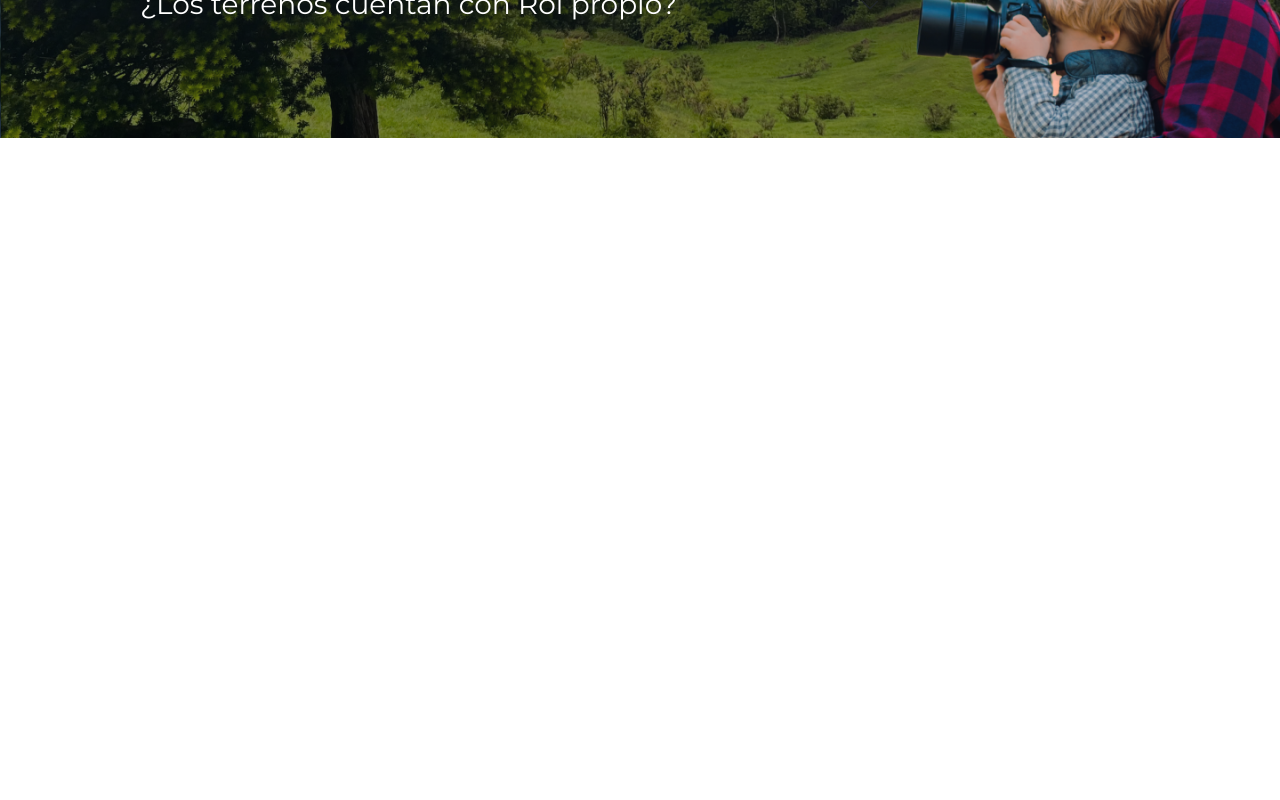
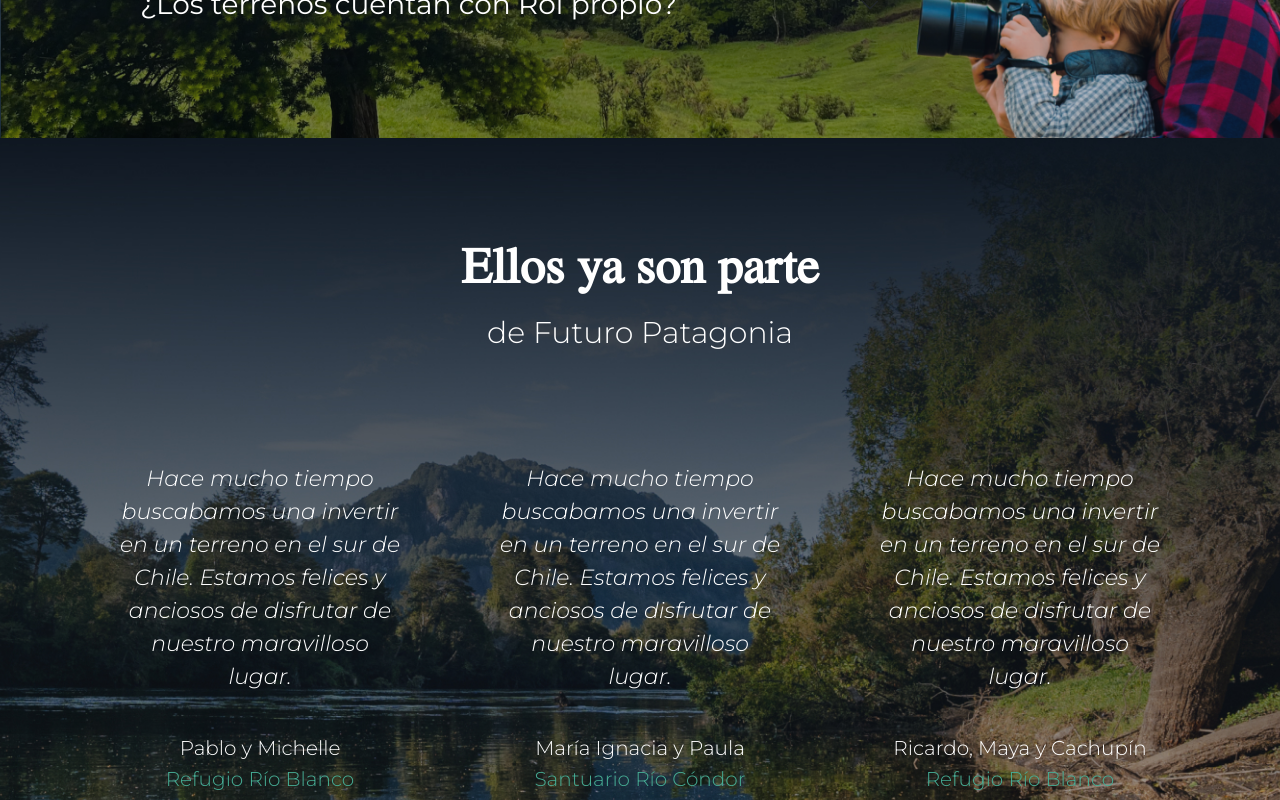
Before and after one commit to jesupet/patagonia, a Vue app: page /#/ in a window 1280 px wide. Shown: the part 6260-7060 px from the top of the page. Before the commit the page ends 6398 px from the top, so only its background shows below. Built offline with nearby package versions, Linux system fonts and the light colour scheme; a web font is replaced by a local one.

Commit message:
LISTA SECCION CLIENTES

```diff
--- a/src/assets/css/sass/base/_typography.scss
+++ b/src/assets/css/sass/base/_typography.scss
@@ -58,6 +58,7 @@
   @extend %montse-font-light;
   font-size: 20px;
   @include changecolor;
+  line-height: 0px;
 }
 footer {
   font-family: $stix-font;
--- /dev/null
+++ b/src/assets/css/sass/layout/_clientes.scss
@@ -0,0 +1,7 @@
+.background-image5 {
+  background-image: url("@/assets/img/reviews_bg.jpg");
+  @extend %background-image
+}
+#clientes {
+  padding: 100px 0px;
+}
--- a/src/assets/css/sass/style.scss
+++ b/src/assets/css/sass/style.scss
@@ -16,6 +16,7 @@
 @import 'layout/section1';
 @import 'layout/proyectos';
 @import 'layout/dudas';
+@import 'layout/clientes';
 @import 'layout/footer';
 
 @import 'components/buttons';
--- a/src/store/index.js
+++ b/src/store/index.js
@@ -1,10 +1,12 @@
 import { createStore } from 'vuex'
 import preguntas from './preguntas.json'
+import reviews from './reviews.json'
 
 
 export default createStore({
   state: {
     preguntas: preguntas,
+    reviews: reviews,
   },
   getters: {
   },
--- /dev/null
+++ b/src/store/reviews.json
@@ -0,0 +1,17 @@
+[
+  {
+    "descripcion": "Hace mucho tiempo buscabamos una invertir en un terreno en el sur de Chile. Estamos felices y anciosos de disfrutar de nuestro maravilloso lugar.",
+    "autor": "Pablo y Michelle",
+    "proyecto": "Refugio Río Blanco"
+  },
+  {
+    "descripcion": "Hace mucho tiempo buscabamos una invertir en un terreno en el sur de Chile. Estamos felices y anciosos de disfrutar de nuestro maravilloso lugar.",
+    "autor": "María Ignacia y Paula",
+    "proyecto": "Santuario Río Cóndor"
+  },
+  {
+    "descripcion": "Hace mucho tiempo buscabamos una invertir en un terreno en el sur de Chile. Estamos felices y anciosos de disfrutar de nuestro maravilloso lugar.",
+    "autor": "Ricardo, Maya y Cachupín",
+    "proyecto": "Refugio Río Blanco"
+  }
+]
--- a/src/views/HomePatagonia.vue
+++ b/src/views/HomePatagonia.vue
@@ -145,6 +145,19 @@
       </div>
     </div>
   </div>
+  <!--CLIENTES-->
+  <div class="background-image5">
+    <div class="container text-center" id="clientes">
+      <h2 class="titulo">Ellos ya son parte <br/><span class="titulo-no-bold">de Futuro Patagonia</span></h2>
+      <div class="row proyect-cont">
+        <div class="col-12 col-md-4 px-5 py-3" v-for="(reviews, index) in reviews" :key="index">
+          <p class="bajada-italic">{{reviews.descripcion}}</p>
+          <p class="bajada-mini pt-4">{{reviews.autor}}</p>
+          <p class="bajada-mini-verde">{{reviews.proyecto}}</p>
+        </div>
+      </div>
+    </div>
+  </div>
 </div>
 
 </template>
@@ -156,6 +169,7 @@
 import WhiteButton from '../components/WhiteButton.vue'
 import VerProyecto from '../components/VerProyecto.vue'
 import AcordionDudas from '../components/AcordionDudas.vue'
+import { mapState } from 'vuex'
 
 export default {
   name: 'HomePatagonia',
@@ -166,6 +180,9 @@
     VerProyecto,
     AcordionDudas,
   },
+  computed: {
+    ...mapState(["reviews"])
+  }
 }
 </script>
 
```
Also changed, not shown: src/assets/css/sass/style.css, src/assets/img/reviews_bg.jpg, 1 other file (tests, documents, lock files or other folders).
